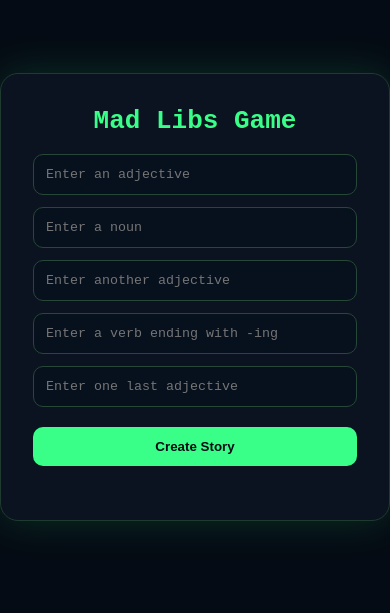
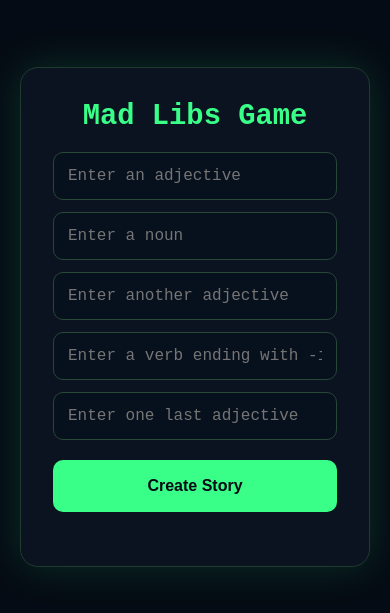
Before and after one commit to jtychesen/game_madlibs, a plain HTML site: page index.html in a window 390 px wide. Shown: the part 125-738 px from the top of the page. Drawn offline with Linux system fonts and the light colour scheme.

Commit message:
Improve mobile compatibility

```diff
--- a/index.html
+++ b/index.html
@@ -3,6 +3,7 @@
 <head>
     <meta charset="UTF-8">
     <title>Mad Libs Game</title>
+    <meta name="viewport" content="width=device-width, initial-scale=1.0" />
     <link rel="stylesheet" href="style.css">
 </head>
 <body>
--- a/style.css
+++ b/style.css
@@ -57,3 +57,40 @@ button:hover {
     line-height: 1.7;
     font-size: 16px;
 }
+
+/* MOBILE */
+@media (max-width: 600px) {
+  body {
+    min-height: 100vh;
+    padding: 20px;
+    display: flex;
+    align-items: center;
+    justify-content: center;
+  }
+
+  .game-container,
+  .container,
+  main {
+    width: 100%;
+    max-width: 420px;
+    margin: 0 auto;
+  }
+
+  h1 {
+    font-size: 1.8rem;
+    text-align: center;
+  }
+
+  input {
+    width: 100%;
+    font-size: 1rem;
+    padding: 14px;
+  }
+
+  button {
+    width: 100%;
+    font-size: 1rem;
+    padding: 14px;
+    min-height: 52px;
+  }
+}
```
Also changed, not shown: 1 other file.
